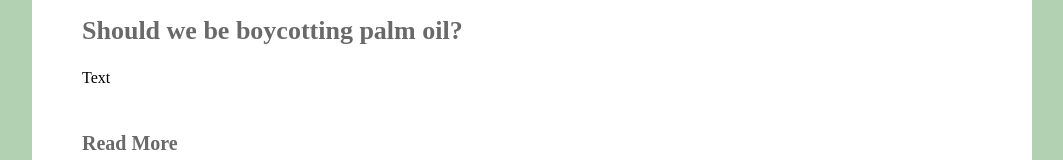
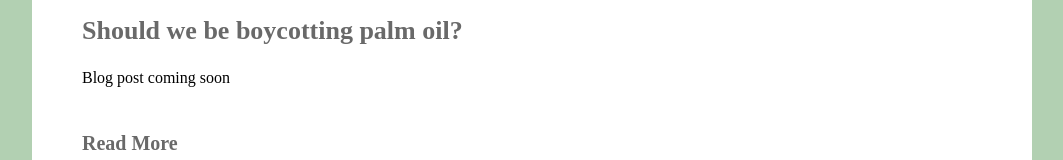
Before and after one commit to charleaharrison/charleas-box, a plain HTML site: page blog.html in a window 1280 px wide. Shown: the part 307-467 px from the top of the page, without its empty margins (108-1171 px from the left). Drawn offline with Linux system fonts and the light colour scheme; a web font is replaced by a local one.

Commit message:
'Coming Soon' on Palm Oil post

```diff
--- a/blog.html
+++ b/blog.html
@@ -22,7 +22,7 @@
     <div class="content">
       <div class="blog">
         <h3 class="blogtitle">Should we be boycotting palm oil?</h3>
-        <p>Text<p>
+        <p>Blog post coming soon<p>
         <h6>Read More</h6>
       </div>
     </div>
```
